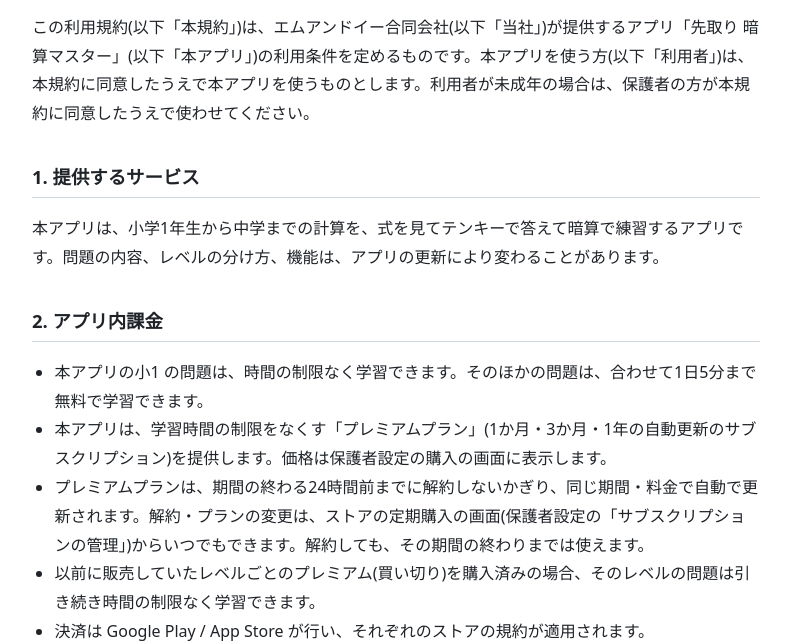
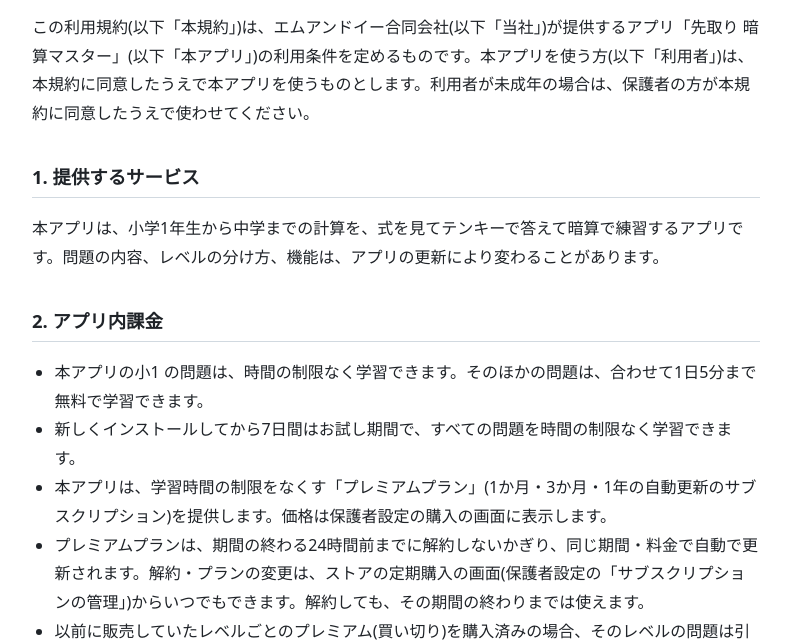
Before and after one commit to utamaro174/utamaro174.github.io, a plain HTML site: page anzan/terms.html in a window 1280 px wide. Shown: the part 158-801 px from the top of the page, without its empty margins (244-1035 px from the left). Drawn offline with Linux system fonts and the light colour scheme.

Commit message:
anzan terms: 7-day free trial after a new install (ja/en, 2026-11-20)
Co-Authored-By: Claude Opus 5.5 <noreply@anthropic.com>

```diff
--- a/anzan/terms.html
+++ b/anzan/terms.html
@@ -37,6 +37,7 @@ a { color: var(--accent); }
 <h2>2. アプリ内課金</h2>
 <ul>
   <li>本アプリの小1 の問題は、時間の制限なく学習できます。そのほかの問題は、合わせて1日5分まで無料で学習できます。</li>
+  <li>新しくインストールしてから7日間はお試し期間で、すべての問題を時間の制限なく学習できます。</li>
   <li>本アプリは、学習時間の制限をなくす「プレミアムプラン」(1か月・3か月・1年の自動更新のサブスクリプション)を提供します。価格は保護者設定の購入の画面に表示します。</li>
   <li>プレミアムプランは、期間の終わる24時間前までに解約しないかぎり、同じ期間・料金で自動で更新されます。解約・プランの変更は、ストアの定期購入の画面(保護者設定の「サブスクリプションの管理」)からいつでもできます。解約しても、その期間の終わりまでは使えます。</li>
   <li>以前に販売していたレベルごとのプレミアム(買い切り)を購入済みの場合、そのレベルの問題は引き続き時間の制限なく学習できます。</li>
```
Also changed, not shown: anzan/terms-en.html (+1 -0 lines).
